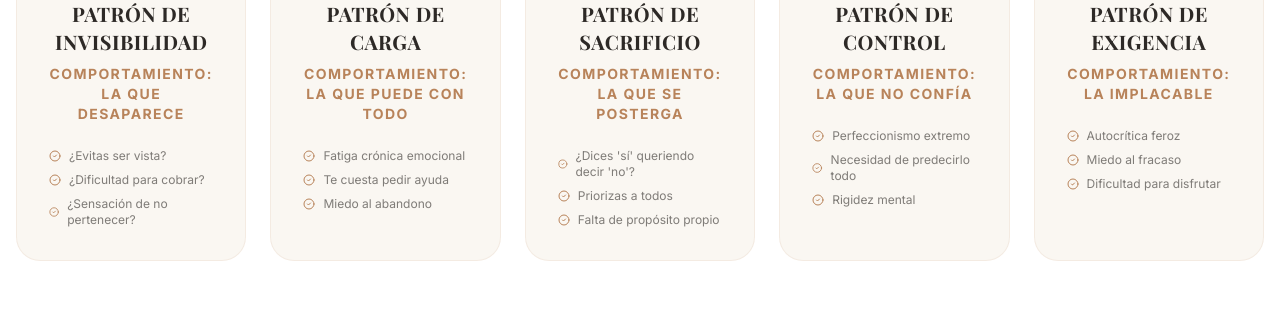
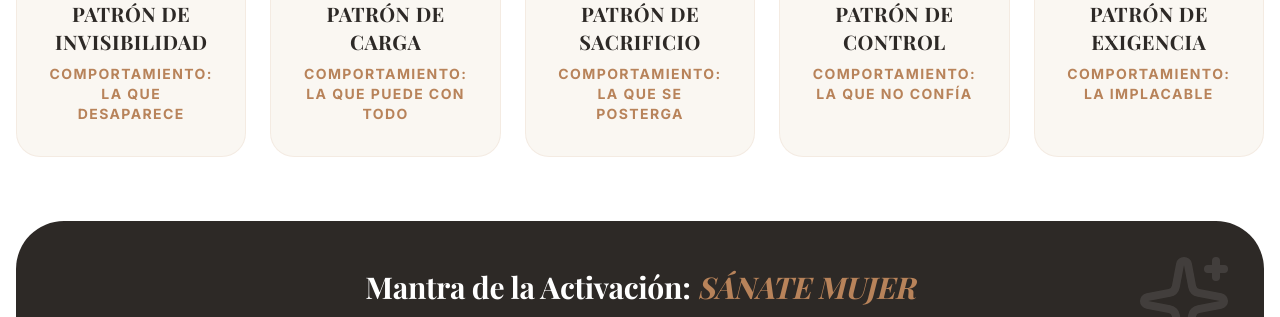
Before and after one commit to yelitzerangeloficialweb-max/yelitze-rangel-web, a Next.js app: page /sanate-mujer in a window 1280 px wide. Shown: the part 2920-3237 px from the top of the page. Built offline with nearby package versions, Linux system fonts and the light colour scheme; a web font is replaced by a local one.

Commit message:
style: eliminar sintomas (preguntas) de los patrones para un diseño minimalista

```diff
--- a/app/sanate-mujer/page.tsx
+++ b/app/sanate-mujer/page.tsx
@@ -526,31 +526,26 @@ function MechanismSection() {
         {
             title: "Patrón de Invisibilidad",
             mask: "La que Desaparece",
-            symptoms: ["¿Evitas ser vista?", "¿Dificultad para cobrar?", "¿Sensación de no pertenecer?"],
             icon: <ShieldAlert className="w-6 h-6" />
         },
         {
             title: "Patrón de Carga",
             mask: "La que Puede con Todo",
-            symptoms: ["Fatiga crónica emocional", "Te cuesta pedir ayuda", "Miedo al abandono"],
             icon: <Heart className="w-6 h-6" />
         },
         {
             title: "Patrón de Sacrificio",
             mask: "La que se Posterga",
-            symptoms: ["¿Dices 'sí' queriendo decir 'no'?", "Priorizas a todos", "Falta de propósito propio"],
             icon: <Activity className="w-6 h-6" />
         },
         {
             title: "Patrón de Control",
             mask: "La que No Confía",
-            symptoms: ["Perfeccionismo extremo", "Necesidad de predecirlo todo", "Rigidez mental"],
             icon: <Sparkles className="w-6 h-6" />
         },
         {
             title: "Patrón de Exigencia",
             mask: "La Implacable",
-            symptoms: ["Autocrítica feroz", "Miedo al fracaso", "Dificultad para disfrutar"],
             icon: <Clock className="w-6 h-6" />
         }
     ];
@@ -586,15 +581,7 @@ function MechanismSection() {
                                 {patron.icon}
                             </div>
                             <h3 className="text-xl font-bold text-[#2D2926] mb-2 uppercase tracking-wide">{patron.title}</h3>
-                            <span className="text-sm font-bold text-[#B8835A] uppercase tracking-widest mb-6">Comportamiento: {patron.mask}</span>
-                            <ul className="space-y-2 text-left w-full">
-                                {patron.symptoms.map((s, i) => (
-                                    <li key={i} className="flex items-center gap-2 text-xs text-[#2D2926]/60">
-                                        <CheckCircle2 className="w-3 h-3 text-[#B8835A]" />
-                                        {s}
-                                    </li>
-                                ))}
-                            </ul>
+                            <span className="text-sm font-bold text-[#B8835A] uppercase tracking-widest">Comportamiento: {patron.mask}</span>
                         </motion.div>
                     ))}
                 </div>
```
